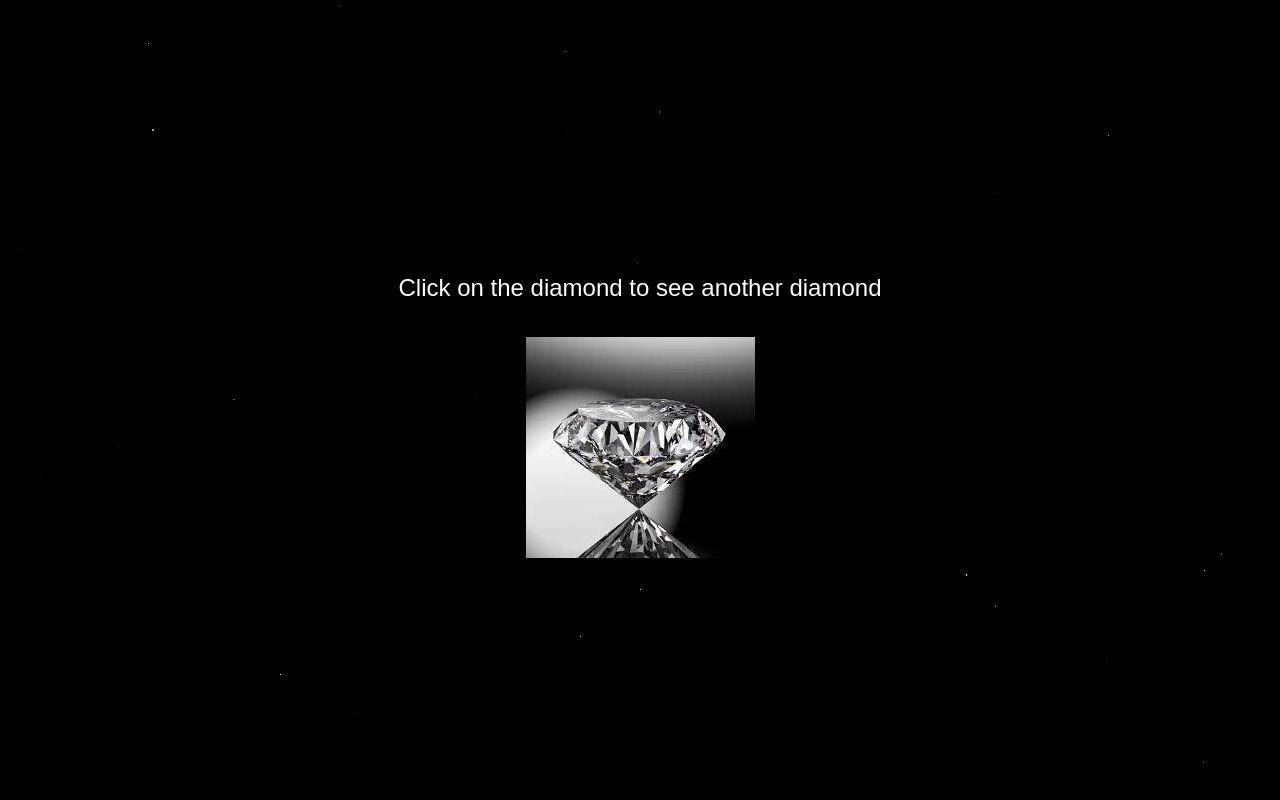
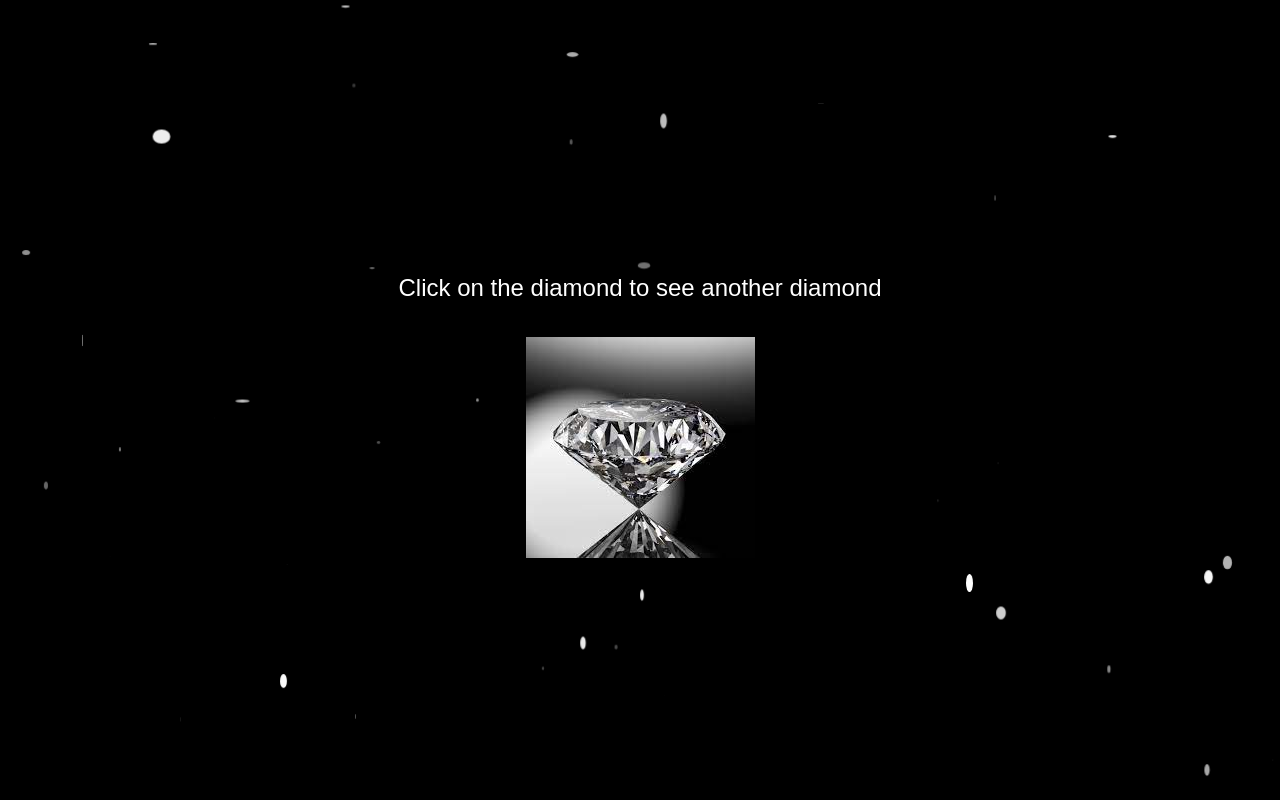
Before and after one commit to molugolu/diamond, a plain HTML site: page index.html in a window 1280 px wide. Drawn offline with nearby package versions, Linux system fonts and the light colour scheme.

Commit message:
Update index.html

```diff
--- a/index.html
+++ b/index.html
@@ -102,8 +102,8 @@
         for (let i = 0; i < 50; i++) {
             const star = document.createElement('div');
             star.className = 'star';
-            star.style.width = `${Math.random() * 2}px`;
-            star.style.height = `${Math.random() * 2}px`;
+            star.style.width = `${Math.random() * 20}px`;
+            star.style.height = `${Math.random() * 20}px`;
             star.style.top = `${Math.random() * 100}%`;
             star.style.left = `${Math.random() * 100}%`;
             star.style.animationDuration = `${Math.random() * 1.5 + 0.5}s`;
```
